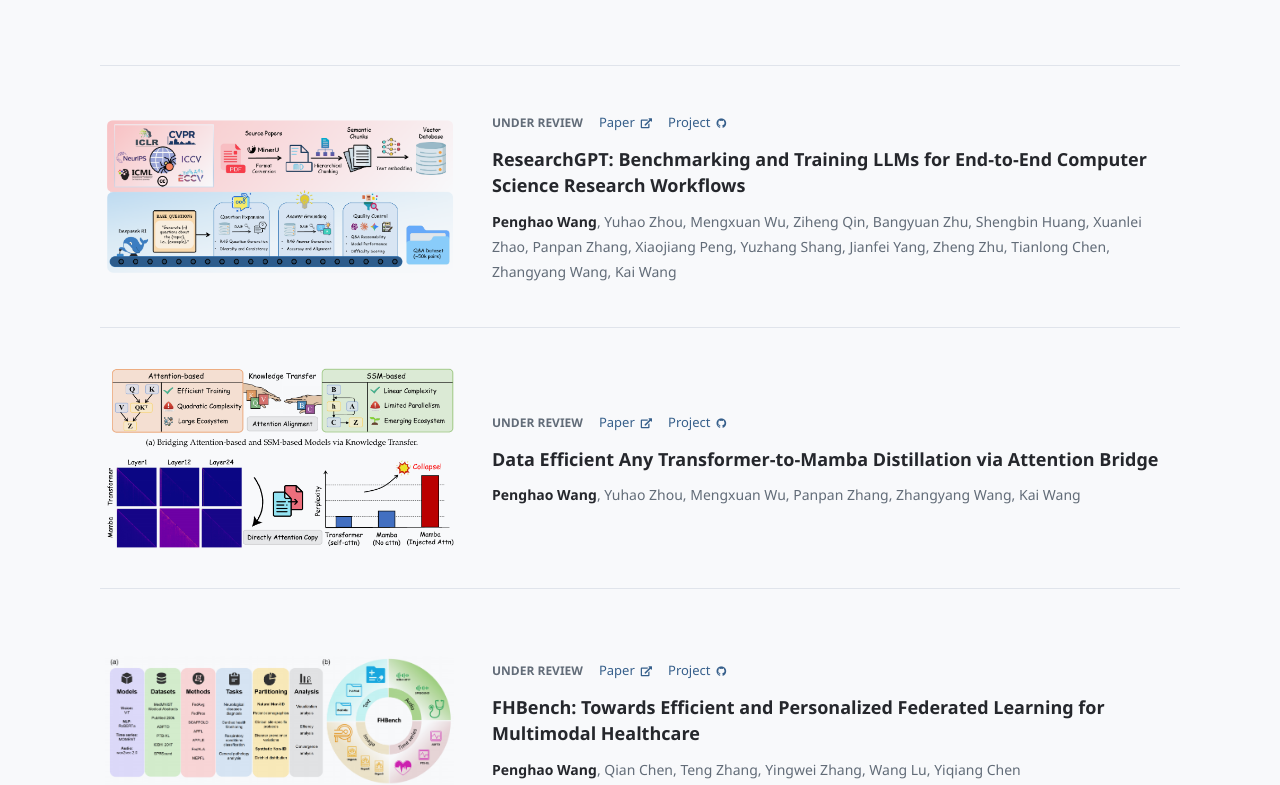
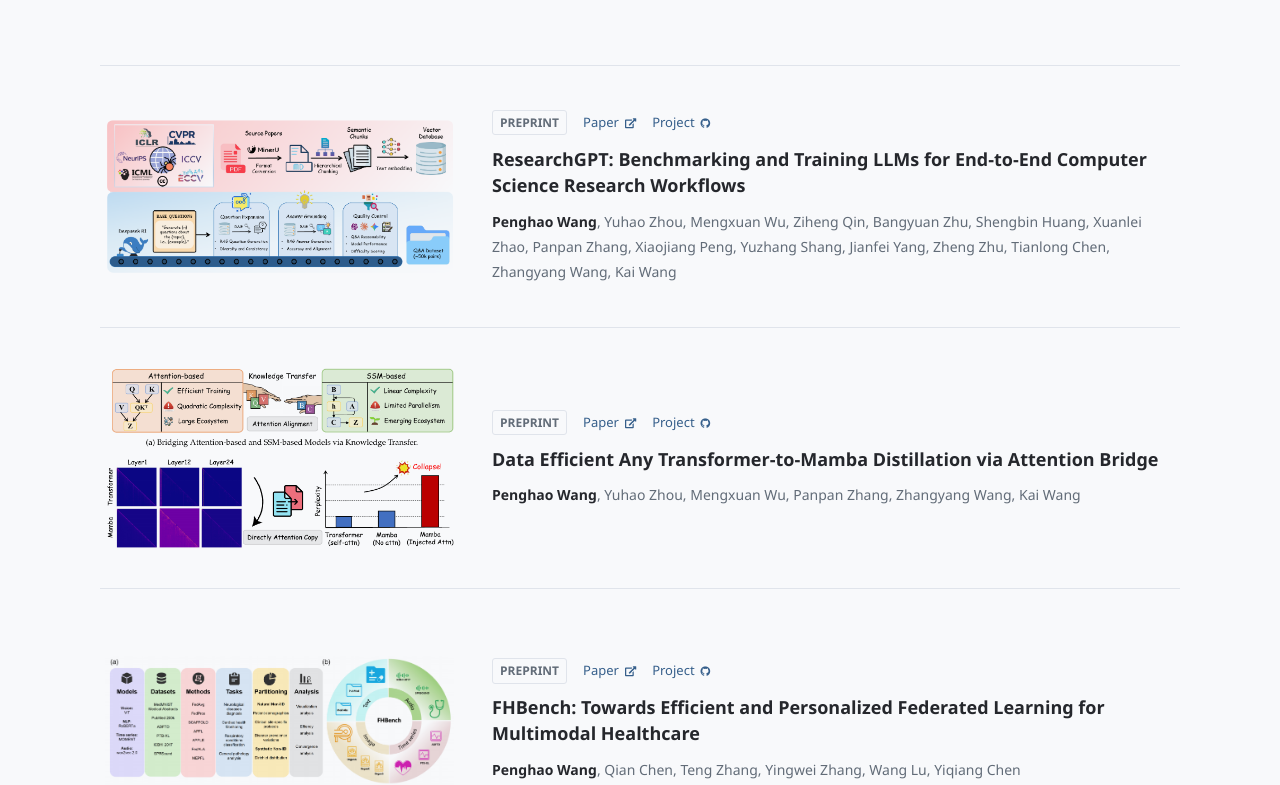
Before and after one commit to wph6/wph6.github.io, a Jekyll site: the page built from _pages/about.md, in a window 1280 px wide and 1400 px high, scrolled down 658 px. Shown: the part 150-935 px from the top of the window. Built offline with Jekyll 4.4.1, drawn with Linux system fonts in a browser that asks for light colours.

Commit message:
Label unpublished papers as framed preprints

```diff
--- a/_layouts/home.html
+++ b/_layouts/home.html
@@ -16,7 +16,7 @@
     <link rel="icon" type="image/png" sizes="16x16" href="{{ '/images/favicon-16x16.png?v=20261025ph6' | relative_url }}">
     <link rel="apple-touch-icon" sizes="180x180" href="{{ '/images/apple-touch-icon.png?v=20261025ph6' | relative_url }}">
     <link rel="manifest" href="{{ '/images/site.webmanifest?v=20261025ph6' | relative_url }}">
-    <link rel="stylesheet" href="{{ '/assets/css/home.css?v=20261025d' | relative_url }}">
+    <link rel="stylesheet" href="{{ '/assets/css/home.css?v=20261027a' | relative_url }}">
     <script src="{{ '/assets/js/home.js?v=20261024' | relative_url }}" defer></script>
   </head>
   <body>
--- a/_pages/about.md
+++ b/_pages/about.md
@@ -51,7 +51,7 @@ redirect_from:
         <span class="figure-zoom" aria-hidden="true"><i class="icon icon-expand"></i></span>
       </button>
       <div class="paper-content">
-        <div class="paper-meta"><span class="venue">Under Review</span><a class="paper-link" href="https://arxiv.org/pdf/2510.20279" target="_blank" rel="noopener noreferrer">Paper <i class="icon icon-external" aria-hidden="true"></i></a><a class="paper-link" href="https://github.com/wph6/ResearchGPT" target="_blank" rel="noopener noreferrer">Project <i class="brand-icon icon-github" aria-hidden="true"></i></a></div>
+        <div class="paper-meta"><span class="venue venue-preprint">Preprint</span><a class="paper-link" href="https://arxiv.org/pdf/2510.20279" target="_blank" rel="noopener noreferrer">Paper <i class="icon icon-external" aria-hidden="true"></i></a><a class="paper-link" href="https://github.com/wph6/ResearchGPT" target="_blank" rel="noopener noreferrer">Project <i class="brand-icon icon-github" aria-hidden="true"></i></a></div>
         <h3><a href="https://arxiv.org/pdf/2510.20279" target="_blank" rel="noopener noreferrer">ResearchGPT: Benchmarking and Training LLMs for End-to-End Computer Science Research Workflows</a></h3>
         <p class="paper-authors"><strong>Penghao Wang</strong>, Yuhao Zhou, Mengxuan Wu, Ziheng Qin, Bangyuan Zhu, Shengbin Huang, Xuanlei Zhao, Panpan Zhang, Xiaojiang Peng, Yuzhang Shang, Jianfei Yang, Zheng Zhu, Tianlong Chen, Zhangyang Wang, Kai Wang</p>
       </div>
@@ -63,7 +63,7 @@ redirect_from:
         <span class="figure-zoom" aria-hidden="true"><i class="icon icon-expand"></i></span>
       </button>
       <div class="paper-content">
-        <div class="paper-meta"><span class="venue">Under Review</span><a class="paper-link" href="https://arxiv.org/pdf/2510.19266" target="_blank" rel="noopener noreferrer">Paper <i class="icon icon-external" aria-hidden="true"></i></a><a class="paper-link" href="https://github.com/wph6/CAB" target="_blank" rel="noopener noreferrer">Project <i class="brand-icon icon-github" aria-hidden="true"></i></a></div>
+        <div class="paper-meta"><span class="venue venue-preprint">Preprint</span><a class="paper-link" href="https://arxiv.org/pdf/2510.19266" target="_blank" rel="noopener noreferrer">Paper <i class="icon icon-external" aria-hidden="true"></i></a><a class="paper-link" href="https://github.com/wph6/CAB" target="_blank" rel="noopener noreferrer">Project <i class="brand-icon icon-github" aria-hidden="true"></i></a></div>
         <h3><a href="https://arxiv.org/pdf/2510.19266" target="_blank" rel="noopener noreferrer">Data Efficient Any Transformer-to-Mamba Distillation via Attention Bridge</a></h3>
         <p class="paper-authors"><strong>Penghao Wang</strong>, Yuhao Zhou, Mengxuan Wu, Panpan Zhang, Zhangyang Wang, Kai Wang</p>
       </div>
@@ -75,7 +75,7 @@ redirect_from:
         <span class="figure-zoom" aria-hidden="true"><i class="icon icon-expand"></i></span>
       </button>
       <div class="paper-content">
-        <div class="paper-meta"><span class="venue">Under Review</span><a class="paper-link" href="https://arxiv.org/pdf/2504.10817" target="_blank" rel="noopener noreferrer">Paper <i class="icon icon-external" aria-hidden="true"></i></a><a class="paper-link" href="https://github.com/wph6/FHBench" target="_blank" rel="noopener noreferrer">Project <i class="brand-icon icon-github" aria-hidden="true"></i></a></div>
+        <div class="paper-meta"><span class="venue venue-preprint">Preprint</span><a class="paper-link" href="https://arxiv.org/pdf/2504.10817" target="_blank" rel="noopener noreferrer">Paper <i class="icon icon-external" aria-hidden="true"></i></a><a class="paper-link" href="https://github.com/wph6/FHBench" target="_blank" rel="noopener noreferrer">Project <i class="brand-icon icon-github" aria-hidden="true"></i></a></div>
         <h3><a href="https://arxiv.org/pdf/2504.10817" target="_blank" rel="noopener noreferrer">FHBench: Towards Efficient and Personalized Federated Learning for Multimodal Healthcare</a></h3>
         <p class="paper-authors"><strong>Penghao Wang</strong>, Qian Chen, Teng Zhang, Yingwei Zhang, Wang Lu, Yiqiang Chen</p>
       </div>
--- a/assets/css/home.css
+++ b/assets/css/home.css
@@ -90,6 +90,7 @@ h2 { font: 31px/1.25 var(--serif); font-weight: 400; }
 .paper-content { min-width: 0; }
 .paper-meta { display: flex; flex-wrap: wrap; align-items: center; gap: 8px 16px; min-height: 28px; margin-bottom: 9px; }
 .venue { color: var(--muted); font-size: 12px; text-transform: uppercase; font-weight: 600; }
+.venue-preprint { padding: 2px 7px; border: 1px solid var(--line); border-radius: 3px; line-height: 1.65; }
 .venue-accepted { padding: 3px 7px; background: var(--accent-light); color: var(--accent); }
 .paper-link { display: inline-flex; align-items: center; gap: 6px; min-height: 28px; color: var(--accent); font-size: 13px; font-weight: 550; }
 .paper-link .icon, .paper-link .brand-icon { font-size: 10px; }
```
